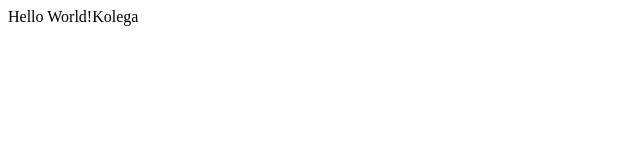
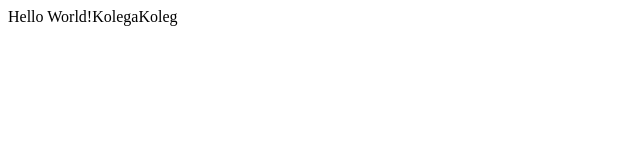
Before and after one commit to Ola214/GitTutorial, a plain HTML site: page index.html in a window 1280 px wide. Shown: the full height of the page, 0-640 px from the left. Drawn offline with Linux system fonts and the light colour scheme.

Commit message:
Auto stash before rebase of "main" onto "origin/main"

```diff
--- a/index.html
+++ b/index.html
@@ -6,6 +6,6 @@
     <title>Git Tutorial</title>
 </head>
 <body>
-    Hello World!Kolega
+    Hello World!KolegaKoleg
 </body>
 </html>
```
